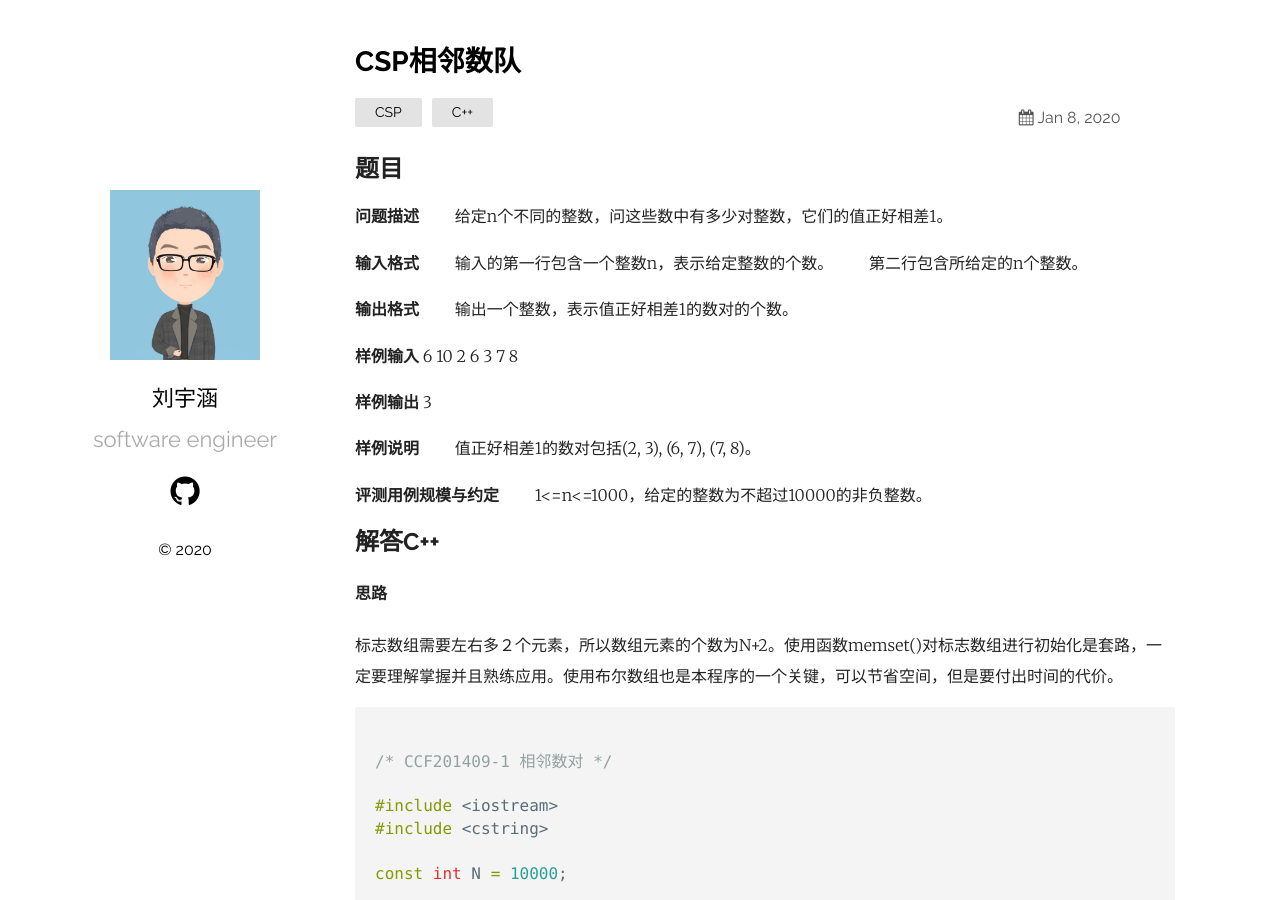
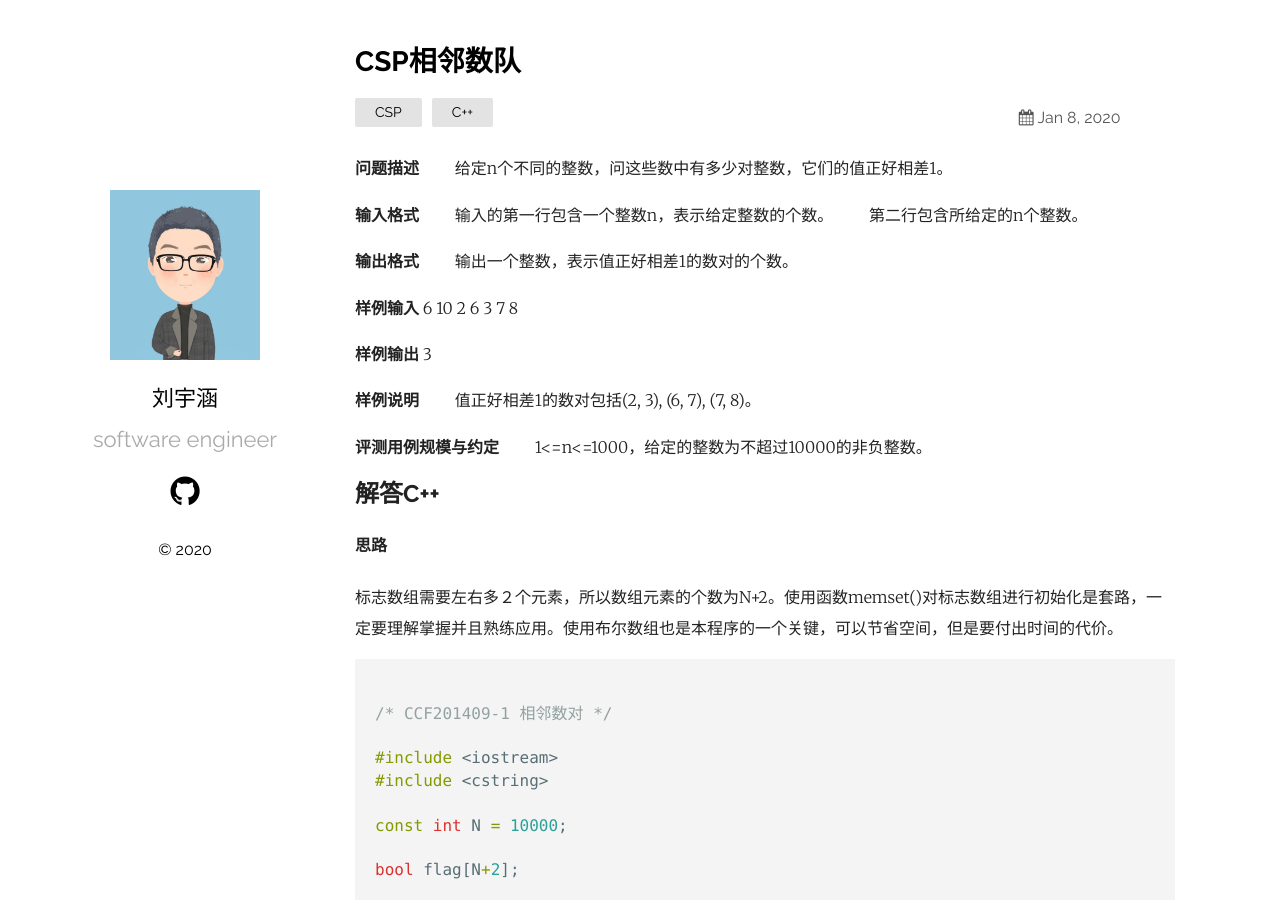
Before and after one commit to liuyuhan1234/liuyuhan1234.github.io, a Jekyll site: the page built from _posts/2020-01-14-csp相邻数队.markdown, in a window 1280 px wide and 900 px high. Built offline with Jekyll 4.4.1, drawn with Linux system fonts in a browser that asks for light colours; comment, search, counter and statistics services are not loaded.

Commit message:
Update 2020-01-14-csp相邻数队.markdown

```diff
--- a/_posts/2020-01-14-csp相邻数队.markdown
+++ b/_posts/2020-01-14-csp相邻数队.markdown
@@ -5,8 +5,6 @@
 categories:  CSP C++
 
 ---
-
-## 题目
 
 **问题描述**
 　　给定n个不同的整数，问这些数中有多少对整数，它们的值正好相差1。
```
